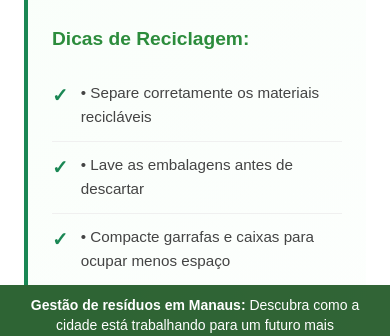
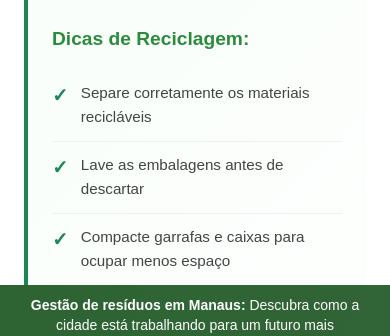
Before and after one commit to Denis-Wendell/MaoClean, a React (Vite) app in the folder ManLimpa/: page /MaoClean/coleta in a window 390 px wide. Shown: the part 429-765 px from the top of the page. Built offline with nearby package versions, Linux system fonts and the light colour scheme.

Commit message:
Ajuste no header da responsividade para dispositivos moveis.

```diff
--- a/ManLimpa/src/components/Locais_Coleta.jsx
+++ b/ManLimpa/src/components/Locais_Coleta.jsx
@@ -39,10 +39,10 @@ const Locais_Coleta = () => {
         <div className="info-dicas">
           <h3>Dicas de Reciclagem:</h3>
           <ul>
-            <li>• Separe corretamente os materiais recicláveis</li>
-            <li>• Lave as embalagens antes de descartar</li>
-            <li>• Compacte garrafas e caixas para ocupar menos espaço</li>
-            <li>• Verifique quais materiais são aceitos em cada ponto de coleta</li>
+            <li>Separe corretamente os materiais recicláveis</li>
+            <li>Lave as embalagens antes de descartar</li>
+            <li>Compacte garrafas e caixas para ocupar menos espaço</li>
+            <li>Verifique quais materiais são aceitos em cada ponto de coleta</li>
           </ul>
 
           <h3>Principais Pontos de Coleta:</h3>
--- a/ManLimpa/src/styles/components/Header.css
+++ b/ManLimpa/src/styles/components/Header.css
@@ -8,6 +8,7 @@
   align-items: center;
   flex-wrap: wrap;
   position: relative;
+  z-index: 1000;
 }
 .logo-image {
   width: 100%;
@@ -95,7 +96,7 @@
     gap: 15px;
     transform: translateY(-150%);
     transition: transform 0.3s ease;
-    z-index: 1;
+    z-index: 1100;
   }
 
   .menu-toggle:checked ~ .nav-links {
```
